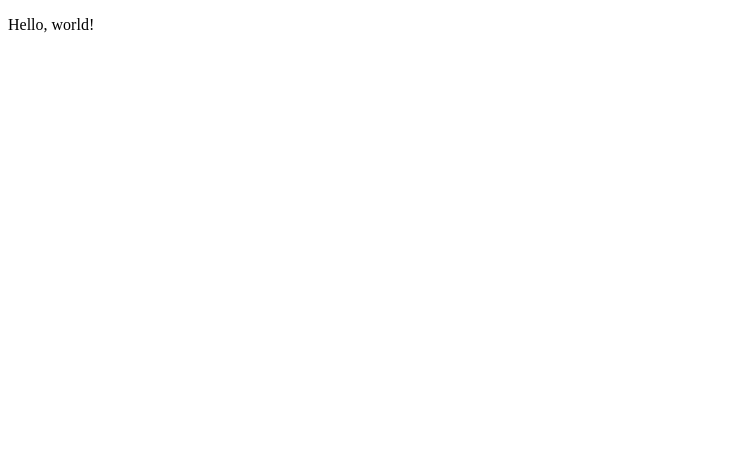
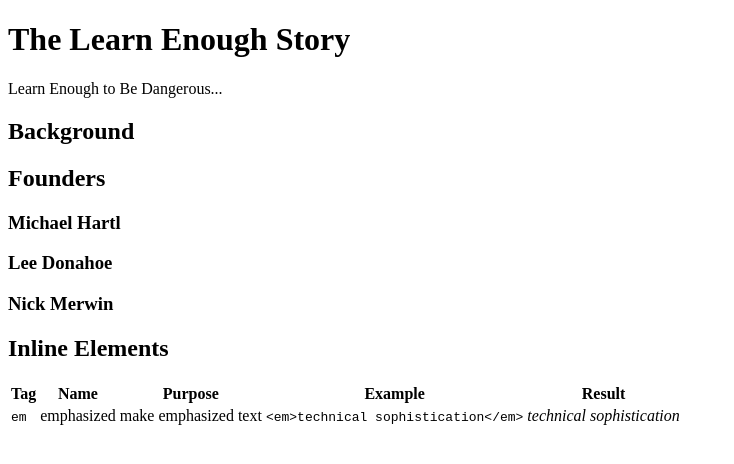
Before and after one commit to gracesunmipark/sample_website, a plain HTML site: page index.html in a window 1280 px wide. Shown: the whole page, without its empty margins (0-734 px from the left). Drawn offline with Linux system fonts and the light colour scheme.

Commit message:
Add a tags page

```diff
--- a/index.html
+++ b/index.html
@@ -1,10 +1,35 @@
 <!DOCTYPE html>
 <html>
   <head>
-    <title>Page Title</title>
+    <title>Learn Enough to Be Dangerous</title>
     <meta charset="utf-8">
   </head>
   <body>
-    <p>Hello, world!</p>
+    <h1>The Learn Enough Story</h1>
+    <p>
+      Learn Enough to Be Dangerous...
+    </p>
+    <h2>Background</h2>
+    <h2>Founders</h2>
+    <h3>Michael Hartl</h3>
+    <h3>Lee Donahoe</h3>
+    <h3>Nick Merwin</h3>
   </body>
 </html>
+<h2>Inline Elements</h2>
+  <table>
+    <tr>
+      <th>Tag</th>
+      <th>Name</th>
+      <th>Purpose</th>
+      <th>Example</th>
+      <th>Result</th>
+    </tr>
+    <tr>
+      <td><code>em</code></td>
+      <td>emphasized</td>
+      <td>make emphasized text</td>
+      <td><code>&lt;em&gt;technical sophistication&lt;/em&gt;</code></td>
+      <td><em>technical sophistication</em></td>
+    </tr>
+  </table>
```
Also changed, not shown: images/kitten.jpg (added).
